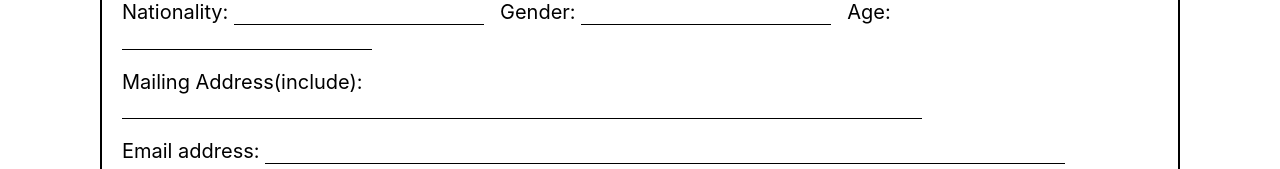
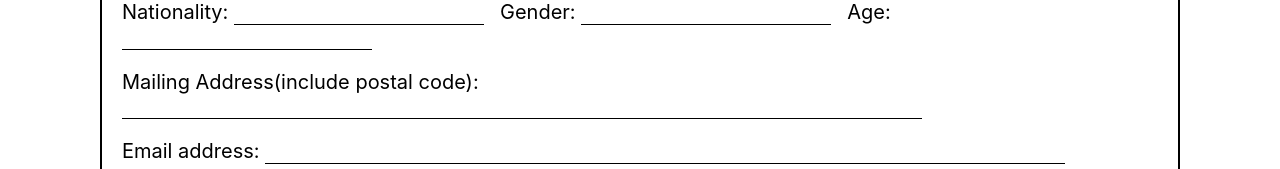
Before and after one commit to rushashrestha/PrajaMitra, a React (Create React App) app: page /grievance-filing in a window 1280 px wide. Shown: the part 227-396 px from the top of the page. Built offline with nearby package versions, Linux system fonts and the light colour scheme; a web font is replaced by a local one.

Commit message:
grievance from changes

```diff
--- a/src/Components/Pages/GrievanceFiling/GrievanceFiling.jsx
+++ b/src/Components/Pages/GrievanceFiling/GrievanceFiling.jsx
@@ -14,7 +14,7 @@ const GrievanceFiling = () => {
         <label htmlFor="Age">Age: <input type="number" id="age"/></label>
         </div>
 
-        <label htmlFor="MailingAddress">Mailing Address(include): <input type="text" id="mailingAddress"/></label>
+        <label htmlFor="MailingAddress">Mailing Address(include postal code): <input type="text" id="mailingAddress"/></label>
         <label htmlFor="gEmail">Email address: <input type="text" /></label>
 
         <label htmlFor="issues">Grievable Issue: <input type="text" id="issues" /></label>
```
